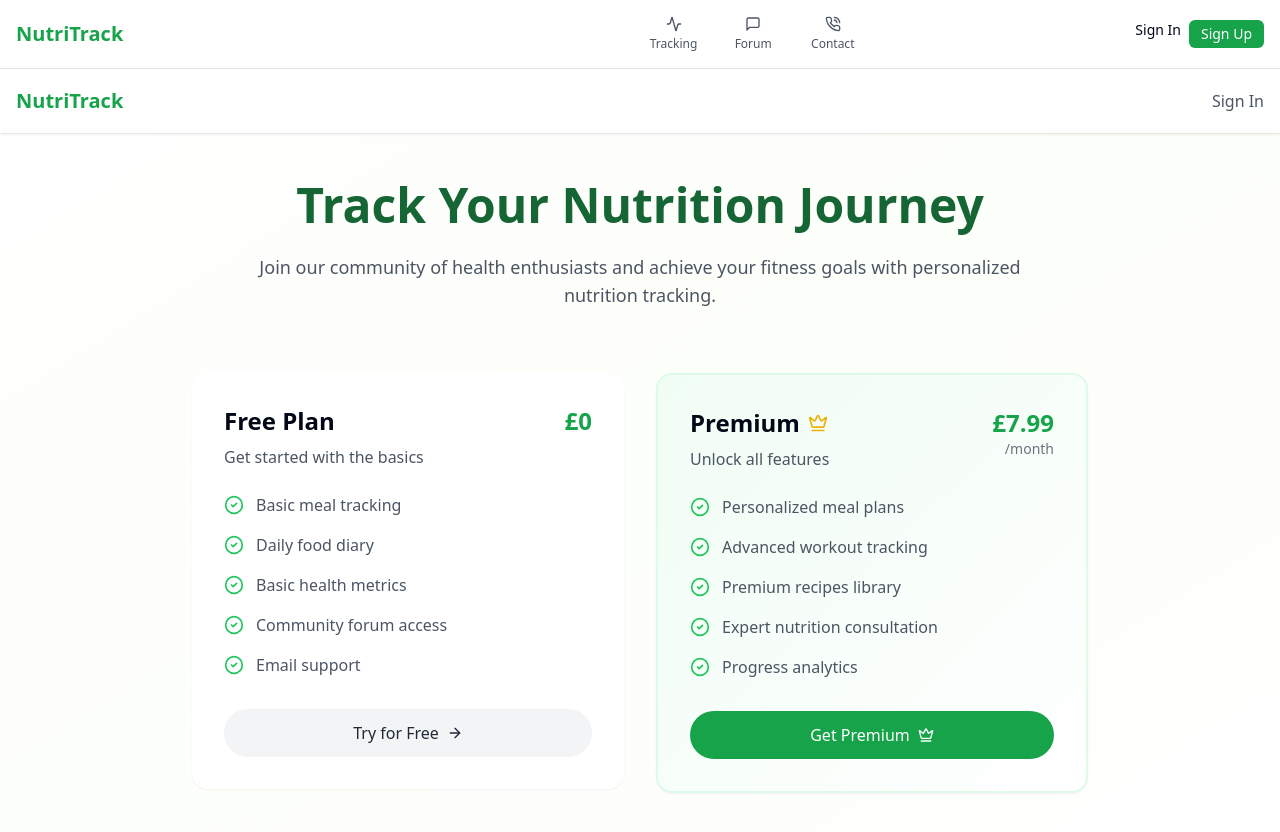
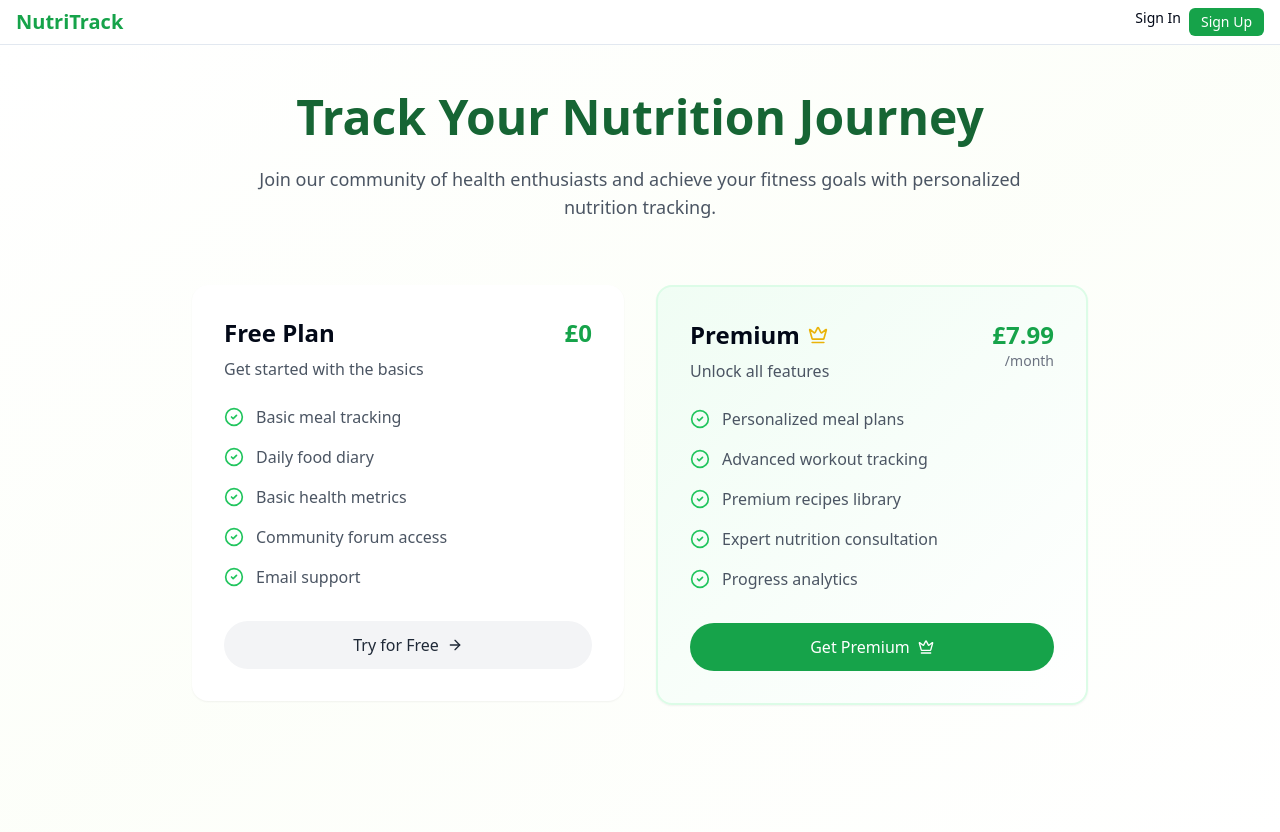
Before and after one commit to newbury95/smart-swap-nutrition, a React (Vite) app: page / in a window 1280 px wide. Shown: the top 832 px of the page. Built offline with nearby package versions, Linux system fonts and the light colour scheme.

Commit message:
Refactor top banner navigation
Update the top banner navigation to correctly display free and premium features based on authentication status and current page.

```diff
--- a/src/components/navigation/TopBanner.tsx
+++ b/src/components/navigation/TopBanner.tsx
@@ -1,6 +1,6 @@
 
 import { BookOpen, Activity, MessageSquare, PhoneCall, Crown, Dumbbell, LogOut } from "lucide-react";
-import { Link, useNavigate } from "react-router-dom";
+import { Link, useNavigate, useLocation } from "react-router-dom";
 import { useAuth } from "@/hooks/useAuth";
 import { Button } from "@/components/ui/button";
 import { cn } from "@/lib/utils";
@@ -36,6 +36,8 @@ const NavTile = ({ icon, label, href, isPremium }: NavTileProps) => (
 const TopBanner = () => {
   const { user, signOut } = useAuth();
   const navigate = useNavigate();
+  const location = useLocation();
+  const isIndexPage = location.pathname === "/";
 
   const handleSignOut = async () => {
     await signOut();
@@ -51,9 +53,28 @@ const TopBanner = () => {
           </Link>
 
           <div className="flex items-center">
+            {isIndexPage && !user ? (
+              // Show only sign in/sign up on index page for non-authenticated users
+              <div className="flex gap-2">
+                <Link
+                  to="/auth"
+                  className="text-sm hover:text-green-600 transition-colors"
+                >
+                  Sign In
+                </Link>
+                <Link
+                  to="/signup"
+                  className="bg-green-600 text-white px-3 py-1 rounded-md text-sm hover:bg-green-700 transition-colors"
+                >
+                  Sign Up
+                </Link>
+              </div>
+            ) : (
+              <>
                 <div className="grid grid-cols-3 md:grid-cols-6 gap-2 md:gap-4">
                   {user ? (
                     <>
+                      {/* Free features */}
                       <NavTile
                         icon={<BookOpen className="w-4 h-4" />}
                         label="Food Diary"
@@ -64,6 +85,8 @@ const TopBanner = () => {
                         label="Tracking"
                         href="/tracking"
                       />
+
+                      {/* Premium features */}
                       <NavTile
                         icon={<Crown className="w-4 h-4" />}
                         label="Meal Plans"
@@ -76,6 +99,8 @@ const TopBanner = () => {
                         href="/workouts"
                         isPremium={true}
                       />
+
+                      {/* General features */}
                       <NavTile
                         icon={<MessageSquare className="w-4 h-4" />}
                         label="Forum"
@@ -87,8 +112,9 @@ const TopBanner = () => {
                         href="/contact"
                       />
                     </>
-              ) : (
+                  ) : !isIndexPage && (
                     <>
+                      {/* Show limited options for non-authenticated users on non-index pages */}
                       <NavTile
                         icon={<Activity className="w-4 h-4" />}
                         label="Tracking"
@@ -108,8 +134,8 @@ const TopBanner = () => {
                   )}
                 </div>
 
+                {user && (
                   <div className="ml-4 md:ml-8">
-              {user ? (
                     <Button
                       variant="ghost"
                       size="sm"
@@ -119,8 +145,11 @@ const TopBanner = () => {
                       <LogOut className="w-4 h-4" />
                       <span className="hidden md:inline">Sign Out</span>
                     </Button>
-              ) : (
-                <div className="flex gap-2">
+                  </div>
+                )}
+
+                {!user && !isIndexPage && (
+                  <div className="ml-4 md:ml-8 flex gap-2">
                     <Link
                       to="/auth"
                       className="text-sm hover:text-green-600 transition-colors"
@@ -135,7 +164,8 @@ const TopBanner = () => {
                     </Link>
                   </div>
                 )}
-            </div>
+              </>
+            )}
           </div>
         </div>
       </div>
--- a/src/pages/Index.tsx
+++ b/src/pages/Index.tsx
@@ -24,34 +24,6 @@ const CardPlaceholder = () => (
 
 const Index = () => {
   const navigate = useNavigate();
-  const [isLoggedIn, setIsLoggedIn] = useState(false);
-
-  // Check if user is logged in
-  useEffect(() => {
-    const checkAuth = async () => {
-      const { data } = await supabase.auth.getSession();
-      setIsLoggedIn(!!data.session);
-    };
-
-    checkAuth();
-
-    const { data: authListener } = supabase.auth.onAuthStateChange((event, session) => {
-      setIsLoggedIn(!!session);
-    });
-
-    return () => {
-      authListener.subscription.unsubscribe();
-    };
-  }, []);
-
-  const handleAuthAction = async () => {
-    if (isLoggedIn) {
-      await supabase.auth.signOut();
-      navigate('/');
-    } else {
-      navigate('/auth');
-    }
-  };
 
   // Memoize these values to prevent unnecessary re-renders
   const premiumFeatures = [
@@ -95,18 +67,6 @@ const Index = () => {
 
   return (
     <div className="min-h-screen bg-gradient-to-br from-white via-soft-green/20 to-white">
-      <header className="bg-white shadow">
-        <div className="container mx-auto px-4 h-16 flex justify-between items-center">
-          <h1 className="text-xl font-semibold text-green-600">NutriTrack</h1>
-          <button
-            onClick={handleAuthAction}
-            className="flex items-center gap-2 text-gray-600 hover:text-gray-800 transition-colors"
-          >
-            <span>{isLoggedIn ? "Sign Out" : "Sign In"}</span>
-          </button>
-        </div>
-      </header>
-
       {/* Hero Section */}
       <section className="container mx-auto px-4 py-12">
         <motion.div
```
Lines whose indentation alone changed are shown as unchanged.
